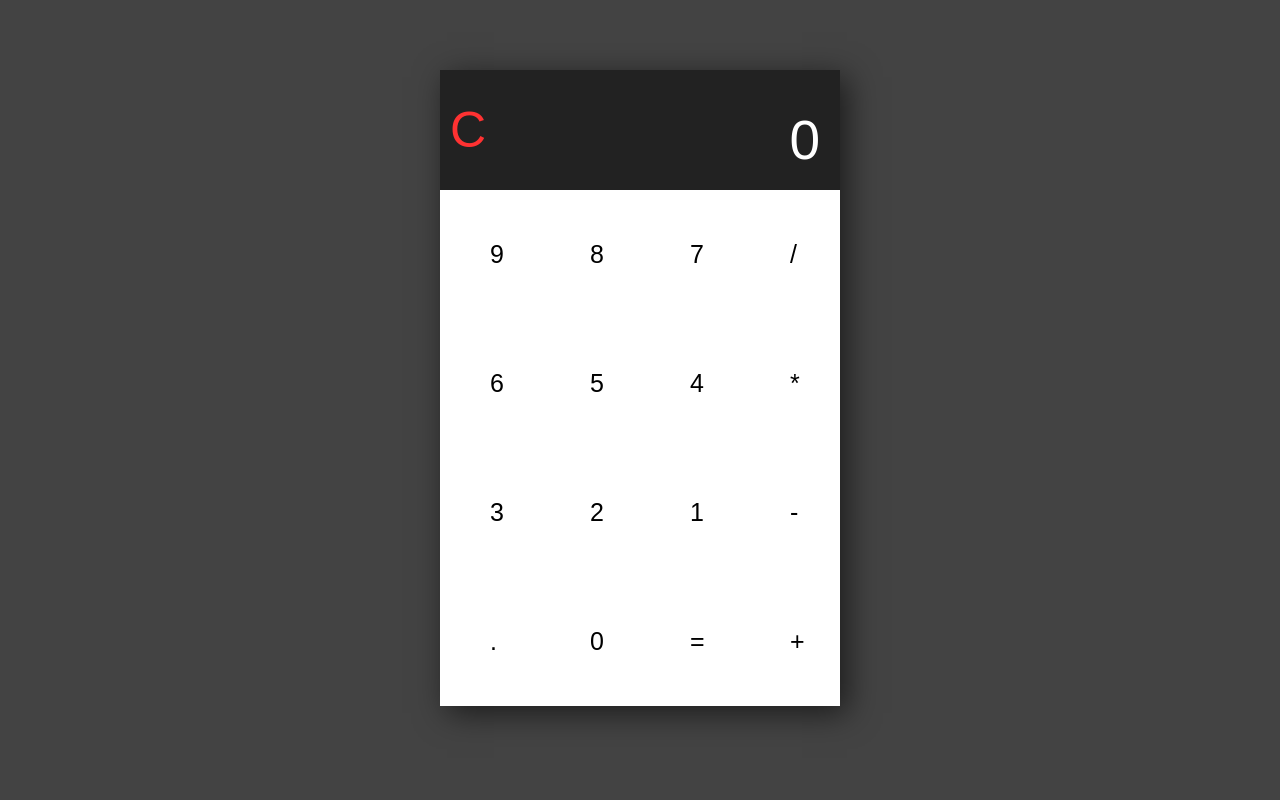
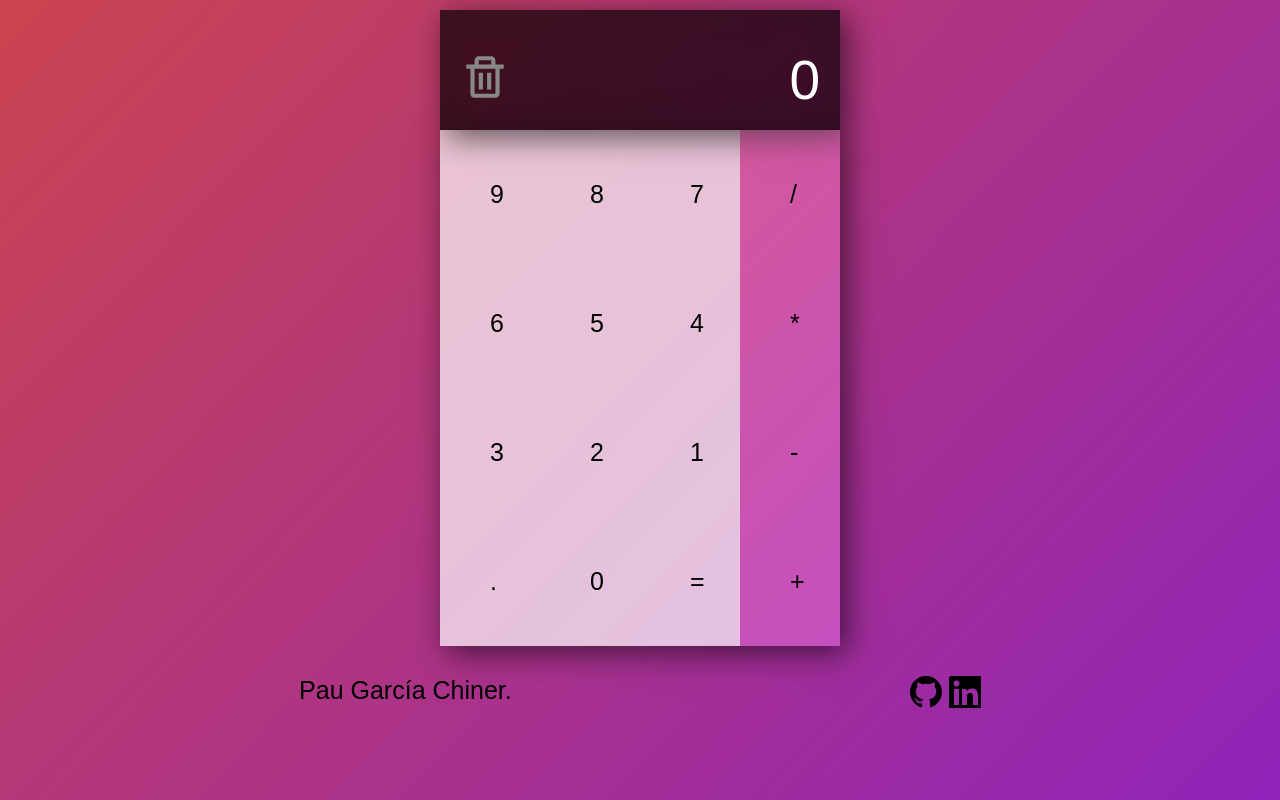
Before and after one commit to pauchiner/calculator-js, a plain HTML site: page index.html in a window 1280 px wide. Drawn offline with Linux system fonts and the light colour scheme.

Commit message:
Version 1.0 Released 🎉

```diff
--- a/index.css
+++ b/index.css
@@ -1,40 +1,56 @@
 * {
+    margin: 0;
     padding: 0;
-    margin: 0;
     border-style: none;
+    text-decoration: none;
     font-family: 'Montserrat', sans-serif;
     font-weight: 200;
     font-size: 25px;
 }
 
+html {min-width: 100%; min-height: 100%; display: grid;}
+
 body {
-    background-color: rgb(67, 67, 67);
-    padding: 70px;
-    display: flex;
-    align-items: center;
-    justify-content: center;
+    background: linear-gradient(314deg, #7415eb, #eb5515);
+    background-size: 200% 200%;
+    animation: BackgroundAnim 23s ease infinite;
+    padding: 10px;
+
 }
 
 .calculator {
-    box-shadow: 7px 7px 30px 0px rgba(0, 0, 0, 0.6);
+    justify-content: center;
+    align-items: center;
+    display: grid;
+
 }
 
 .pad-grid {
+    box-shadow: 7px 7px 30px 0px rgba(0, 0, 0, 0.6);
     user-select: none;
 
     display: grid;
     grid-template-columns: repeat(4, 100px);
 }
 
-.pad-grid > button {
-    padding: 50px;
+ button {
+    padding: 50%;
     justify-content: center;
-    background-color: #fff;
+
+    color: #000;
+    background-color: rgba(255, 255, 255, 0.7);
 }
 
 .pad-grid > button:hover {
-    background-color: #999;
-    transition: background-color 0.1s;
+    box-shadow: 5px 5px 0px, #000;
+    background-color: rgba(222, 222, 222, 1);
+    transform: scale(1.1);
+    transition: all 0.1s;
+}
+
+.button-operator {
+    background:rgba(255, 255, 255, 0.2);
+    backdrop-filter:  saturate(125%);
 }
 
 .output {
@@ -51,15 +67,26 @@ body {
 
     width: 400px;
     height: 120px;
-    background-color: #222;
+    backdrop-filter: blur(20px) saturate(125%);
+    background-color: rgba(0, 0, 0, 0.7);
+
+    box-shadow: 7px 7px 30px 0px rgba(0, 0, 0, 0.6);
 }
 
 #button-clear {
 
-    padding: 10px;
+    padding: 20px;
     background-color: rgba(0, 0, 0, 0);
-    color: rgb(255, 50, 50);
-    font-size: 50px;
+}
+
+#button-clear > svg {
+    padding-top: 20px;
+    width: 50px;
+}
+
+#button-clear > svg:hover {
+    animation-duration: 0.3s;
+    animation-name: TrashAnim;
 }
 
 #previousValueText {
@@ -78,3 +105,84 @@ body {
     color: #fff;
     background-color: rgba(0, 0, 0, 0);
 }
+
+.footer {
+    justify-content: space-around;
+    display: flex;
+
+    padding-top: 30px;
+    margin-left: 90px;
+    margin-right: 90px;
+
+}
+
+/*responsive desing*/
+
+
+@media only screen and (min-height: 540px) {
+    .pad-grid > button {
+        padding: 35%;
+        transition: padding 0.1s;
+    }
+}
+
+@media only screen and (min-height: 630px) {
+    .pad-grid > button {
+        padding: 50%;
+        transition: padding 0.1s;
+    }
+
+    body {
+        padding: 10px;
+        transition: padding 0.1s;
+    }
+}
+
+@media only screen and (min-height: 700px) {
+    body {
+        padding: 20px;
+        transition: padding 0.1s;
+    }
+}
+
+@media only screen and (min-height: 770px) {
+    body {
+        padding: 40px;
+        transition: padding 0.1s;
+    }
+}
+
+
+
+@media only screen and (min-width: 0) {
+    body {
+        padding: 0;
+        transition: padding 0.1s;
+    }
+    #button-clear {
+        padding-left: 30px;
+    }
+}
+
+@media only screen and (min-width: 440px) {
+    body {
+        padding: 10px;
+        transition: padding 0.1s;
+    }
+    #button-clear {
+        padding-left: 20px;
+    }
+}
+
+/*Animations*/
+@keyframes BackgroundAnim {
+    0%{background-position:67% 0%}
+    50%{background-position:34% 100%}
+    100%{background-position:67% 0%}
+}
+
+@keyframes TrashAnim {
+    0%, 100% { transform: translateX(0); }
+    30%, 70% {transform: translateX(-7px);}
+    50%  {transform: translateX(7px);}
+ }
--- a/index.html
+++ b/index.html
@@ -2,13 +2,20 @@
 <html>
     <head>
         <meta charset="utf-8">
+        <meta name="viewport" content="width=300, initial-scale=1.0">
         <title>Calculator</title>
         <link rel="stylesheet" href="index.css">
     </head>
     <body>
         <div class="calculator">
             <div class="output-panel">
-                <button id="button-clear">C</button>
+                <button id="button-clear">
+                    <svg id="button-clear-svg" width="50px" height="50px" style="fill: #888;" viewBox="0 0 24 24" xmlns="http://www.w3.org/2000/svg">
+                        <path fill="none" d="m17.004 20-.001-12h-10v12h10.001zm-4.001-10h2v8h-2v-8zm-4 0h2v8h-2v-8zm0-6h6v2h-6z"/>
+                        <path d="M5.003 20c0 1.103.897 2 2 2h10c1.103 0 2-.897 2-2V8h2V6h-4V4c0-1.103-.897-2-2-2h-6c-1.103 0-2 .897-2 2v2h-4v2h2v12zm4-16h6v2h-6V4zm-1 4h9l.001 12H7.003V8h1z"/>
+                        <path d="M9.003 10h2v8h-2zm4 0h2v8h-2z"/>
+                    </svg>
+                </button>
                 <div class="output">
                     <div id="previousValueText"></div>
                     <div id="currentValueText">0</div>
@@ -32,7 +39,25 @@
                 <button id="button-equals">=</button>
                 <button class="button-operator">+</button>
             </div>
+
         </div>
+        <div class="footer">
+            <h2>Pau García Chiner.</h2>
+            <div>
+                <a href="https://github.com/pauchiner" target="_blank">
+                    <svg height="32" viewBox="0 0 16 16" width="32">
+                        <path d="M8 0C3.58 0 0 3.58 0 8c0 3.54 2.29 6.53 5.47 7.59.4.07.55-.17.55-.38 0-.19-.01-.82-.01-1.49-2.01.37-2.53-.49-2.69-.94-.09-.23-.48-.94-.82-1.13-.28-.15-.68-.52-.01-.53.63-.01 1.08.58 1.23.82.72 1.21 1.87.87 2.33.66.07-.52.28-.87.51-1.07-1.78-.2-3.64-.89-3.64-3.95 0-.87.31-1.59.82-2.15-.08-.2-.36-1.02.08-2.12 0 0 .67-.21 2.2.82.64-.18 1.32-.27 2-.27.68 0 1.36.09 2 .27 1.53-1.04 2.2-.82 2.2-.82.44 1.1.16 1.92.08 2.12.51.56.82 1.27.82 2.15 0 3.07-1.87 3.75-3.65 3.95.29.25.54.73.54 1.48 0 1.07-.01 1.93-.01 2.2 0 .21.15.46.55.38A8.013 8.013 0 0016 8c0-4.42-3.58-8-8-8z"></path>
+                    </svg>
+                </a>
+                <a href="https://linkedin.com/in/pauchiner" target="_blank">
+                    <svg width="32" height="32" viewBox="0 0 32 32">
+                        <path d="M34,2.5v29A2.5,2.5,0,0,1,31.5,34H2.5A2.5,2.5,0,0,1,0,31.5V2.5A2.5,2.5,0,0,1,2.5,0h29A2.5,2.5,0,0,1,34,2.5ZM10,13H5V29h5Zm.45-5.5A2.88,2.88,0,0,0,7.59,4.6H7.5a2.9,2.9,0,0,0,0,5.8h0a2.88,2.88,0,0,0,2.95-2.81ZM29,19.28c0-4.81-3.06-6.68-6.1-6.68a5.7,5.7,0,0,0-5.06,2.58H17.7V13H13V29h5V20.49a3.32,3.32,0,0,1,3-3.58h.19c1.59,0,2.77,1,2.77,3.52V29h5Z" fill="#000"></path>
+                    </svg>
+                </a>
+            </div>
+        </div>
+
+
     </body>
     <script type="text/javascript" src="index.js"></script>
 </html>
--- a/index.js
+++ b/index.js
@@ -12,26 +12,25 @@ let operationHasOperator = false;
 function clear() {
     previousOperandTextElement.innerText = "";
     currentOperandTextElement.innerText = "0";
+    document.getElementById('button-clear-svg').style = 'fill: #888;';
 }
 
 function addNumber(element) {
     if(currentOperandTextElement.innerText == "0") {
         currentOperandTextElement.innerText = "";
+        document.getElementById('button-clear-svg').style = 'fill: #ef260b;';
     }
     currentOperandTextElement.innerText += element.innerText;
+    element.selected = false;
 }
 
 function addOperator(element) {
-    if(currentOperandTextElement.innerText != "0" && !operationHasOperator) {
+    if(currentOperandTextElement.innerText != "0" && previousValueText.innerText == '' && !operationHasOperator) {
         var operation = currentOperandTextElement.innerText;
         operation += " " + element.innerText + " ";
         operationHasOperator = true;
         previousValueText.innerText = operation;
         currentOperandTextElement.innerText = 0;
-    }
-
-    if(!operationHasOperator) {
-        previousOperandTextElement.innerText += " " + element.innerText + " ";
     }
 
     if(operationHasOperator && currentOperandTextElement.innerText != "0") {
```
